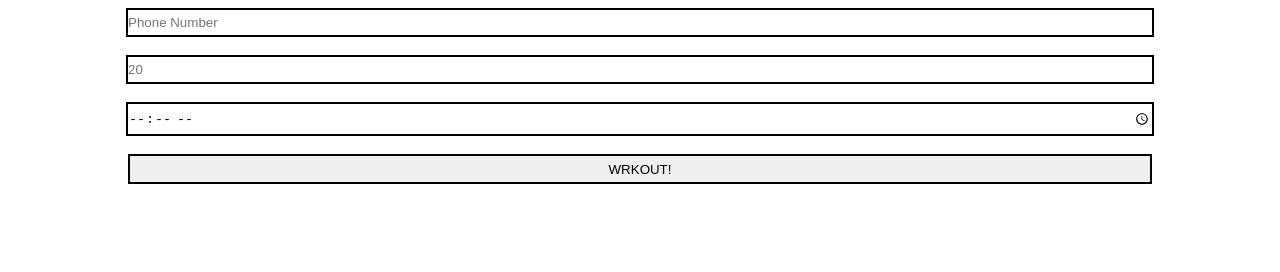
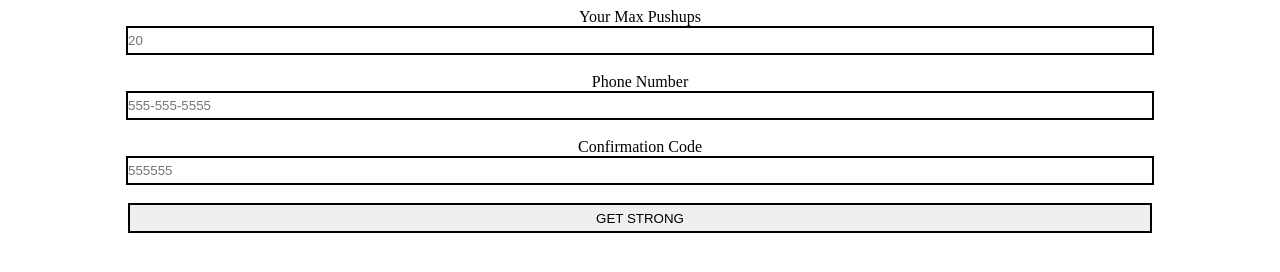
Before and after one commit to claytoneast/wrkout, a website: page app/views/index.html in a window 1280 px wide. Drawn offline with nearby package versions, Linux system fonts and the light colour scheme; files that its build step writes are made by us from their sources.

Commit message:
styles homepage slightly, links scripts file

```diff
--- a/app/views/index.html
+++ b/app/views/index.html
@@ -4,20 +4,36 @@
     <meta charset="utf-8">
     <title>WRKOUT</title>
     <link rel="stylesheet" href="styles.css">
+    <meta name="viewport" content="width=device-width, initial-scale=1">
   </head>
   <body>
     <div class="container">
-        <form method="POST" action="/workout">
-          <div class="form-container">
-            <input type="text" name="phone" value="" placeholder="Phone Number">
-            <br>
-            <input type="number" name="maxPushups" placeholder="20" min="1" max="150">
-            <br>
-            <input type="time" name="timeOfWorkout" placeholder="Time of Day">
-            <br>
-            <button type="submit">WRKOUT!</button>
+      <form method="POST" action="users/create">
+        <div class="form-container">
+          <div class="">
+            Your Max Pushups
           </div>
-        </form>
+          <input type="number" name="maxPushups" placeholder="20" min="1" max="150">
+          <br>
+
+          <div class="">
+            Phone Number
+          </div>
+          <input type="text" name="phone" value="" placeholder="555-555-5555">
+          <br>
+
+          <div class="">
+            Confirmation Code
+          </div>
+          <input type="number" name="confirmationCode" placeholder="555555">
+          <br>
+
+          <button type="submit">GET STRONG</button>
+        </div>
+      </form>
     </div>
+    <script type="text/javascript" src="public/scripts/home.js">
+
+    </script>
   </body>
 </html>
```
Also changed, not shown: app/public/scripts/home.js (added).
